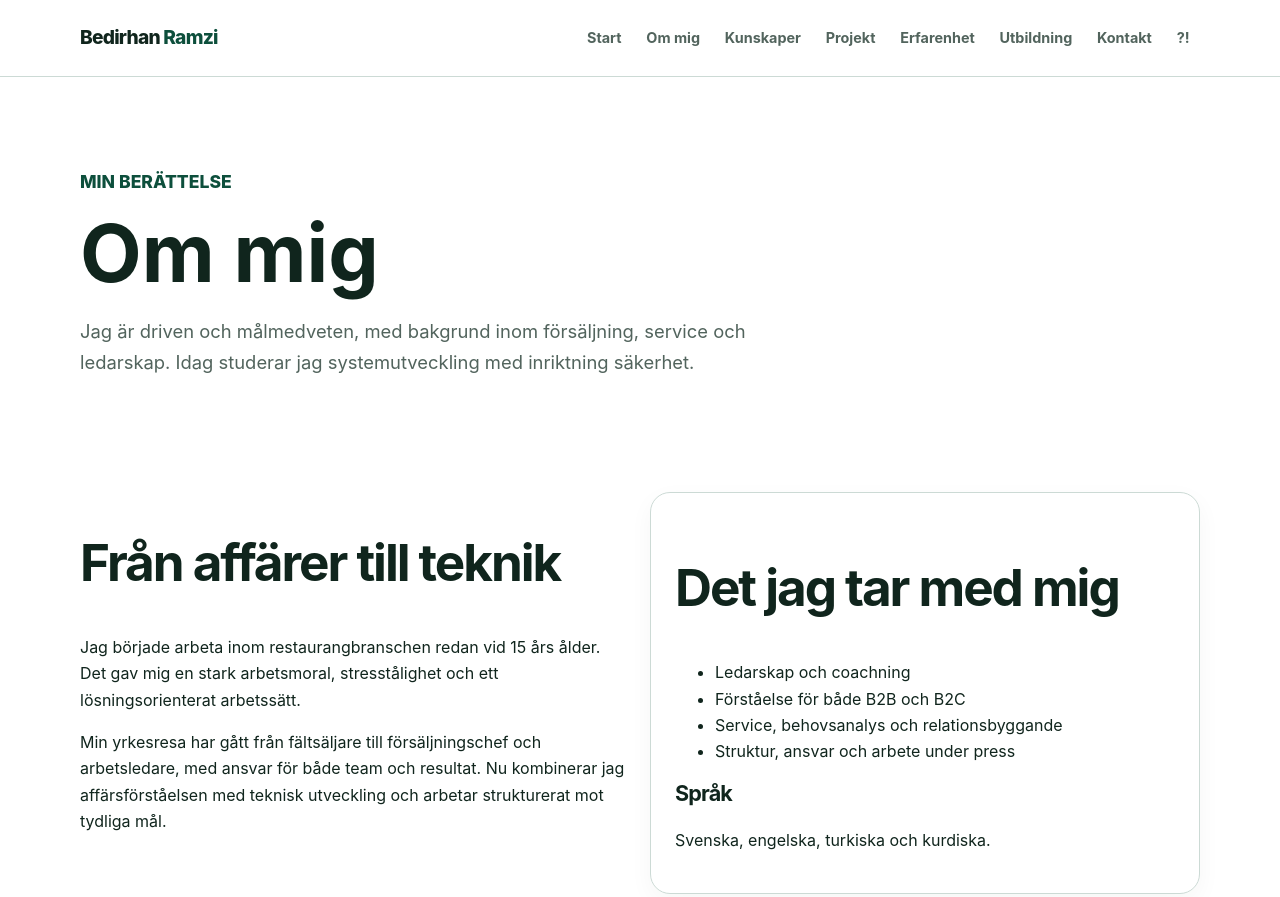
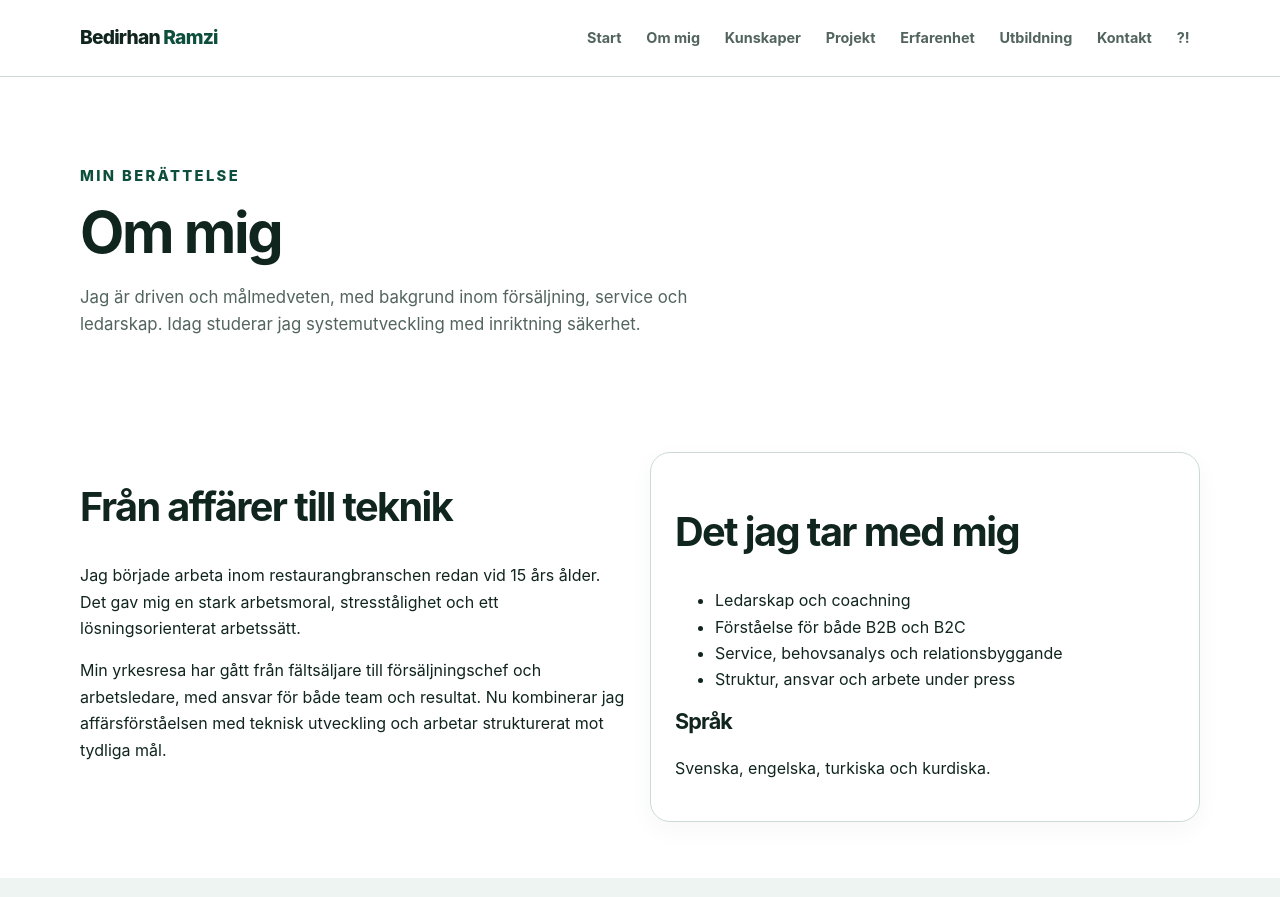
Before and after one commit to Bramzii/Min-Digitala-Portfolj, a website with bundled scripts: page src/pages/about/about.html in a window 1280 px wide. Shown: the top 897 px of the page. Built offline with nearby package versions, Linux system fonts and the light colour scheme.

Commit message:
Ta bort textflimmer och balansera rubrikstorlekar

```diff
--- a/src/assets/css/site.css
+++ b/src/assets/css/site.css
@@ -155,7 +155,7 @@ h1 {
   font-size: clamp(3rem, 8vw, 6.4rem);
 }
 h2 {
-  font-size: clamp(2rem, 4vw, 3.2rem);
+  font-size: clamp(1.7rem, 3.1vw, 2.55rem);
 }
 .lead {
   max-width: 680px;
@@ -215,11 +215,14 @@ h2 {
 }
 .page-hero .eyebrow {
   margin-bottom: 0.75rem;
-  font-size: clamp(0.95rem, 1.5vw, 1.1rem);
+  font-size: clamp(0.88rem, 1.15vw, 1rem);
   letter-spacing: 0.16em;
 }
 .page-hero h1 {
-  font-size: clamp(2.6rem, 7vw, 5rem);
+  font-size: clamp(2.25rem, 4.5vw, 3.8rem);
+}
+.page-hero .lead {
+  font-size: 1.05rem;
 }
 .section {
   padding: 3.5rem 0;
--- a/src/utilities/animations.js
+++ b/src/utilities/animations.js
@@ -80,18 +80,17 @@ export default class Animations {
       }
 
       this.#animatedElements.add(element);
+
+      if (this.#isInitiallyVisibleHeroElement(element)) {
+        return;
+      }
+
       element.classList.add("reveal-item");
       element.dataset.reveal = this.#getRevealStyle(element);
       element.style.setProperty(
         "--reveal-delay",
         `${this.#getRevealDelay(element)}ms`,
       );
-
-      if (this.#isInitiallyVisibleHeroElement(element)) {
-        element.classList.add("is-visible");
-        return;
-      }
-
       this.#intersectionObserver.observe(element);
     });
   }
```
